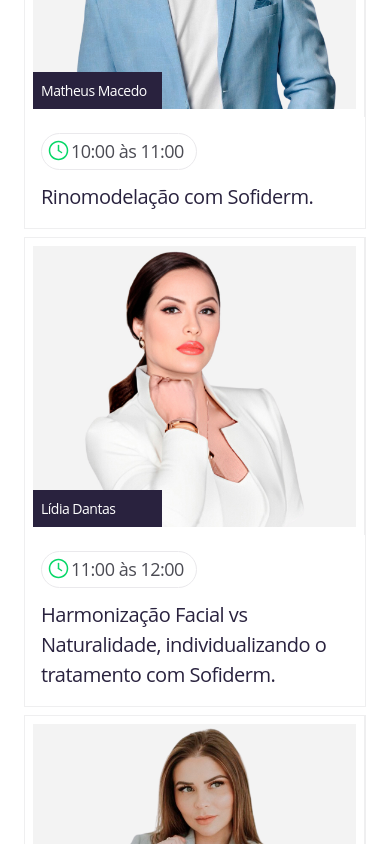
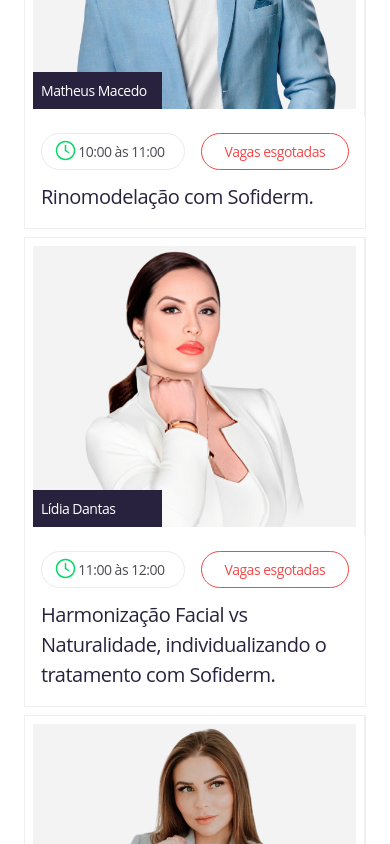
Before and after one commit to mattorresag/aeskins, a Next.js app: page / in a window 390 px wide. Shown: the part 1480-2324 px from the top of the page. Built offline with nearby package versions, Linux system fonts and the light colour scheme.

Commit message:
Add "esgotado" prop to ProgramacaoCard component

```diff
--- a/src/components/ProgramacaoCard/ProgramacaoCard.tsx
+++ b/src/components/ProgramacaoCard/ProgramacaoCard.tsx
@@ -8,9 +8,17 @@ interface Props {
   start: string;
   end: string;
   title: string;
+  esgotado?: boolean;
 }
 
-export const ProgramacaoCard = ({ avatar, end, name, start, title }: Props) => {
+export const ProgramacaoCard = ({
+  avatar,
+  end,
+  name,
+  start,
+  title,
+  esgotado = false,
+}: Props) => {
   return (
     <Flex className="flex-col md:flex-row w-full border-[1px] border-neutral-pure100">
       <Flex className="p-2 border-r-[1px] border-r-neutral-pure100">
@@ -41,7 +49,8 @@ export const ProgramacaoCard = ({ avatar, end, name, start, title }: Props) => {
         </Flex>
       </Flex>
       <Flex direction="col" className="md:p-6 p-4 gap-3" justify="center">
-        <Flex className="w-fit rounded-3xl pr-3 pl-1 py-1 border-[1px] border-secondary-pure10">
+        <Flex className="gap-4">
+          <Flex className="w-full justify-center md:w-fit rounded-3xl pr-3 pl-1 py-1 border-[1px] border-secondary-pure10">
             <svg
               xmlns="http://www.w3.org/2000/svg"
               width="25"
@@ -71,9 +80,17 @@ export const ProgramacaoCard = ({ avatar, end, name, start, title }: Props) => {
                 stroke-linejoin="round"
               />
             </svg>
-          <p className="text-neutral-pure500 font-[500] text-[18px] leading-[27px]">
+            <p className="text-neutral-pure500 font-[500] text-[14px] lg:text-[18px] leading-[27px]">
               {start} às {end}
             </p>
+          </Flex>
+          {esgotado && (
+            <Flex className="w-full justify-center md:w-fit rounded-3xl pr-3 pl-3 py-1 border-[1px] border-[#F44747]">
+              <p className="text-[#F44747] font-[500] text-[14px] lg:text-[18px] leading-[27px]">
+                Vagas esgotadas
+              </p>
+            </Flex>
+          )}
         </Flex>
         <p className="text-[20px] lg:text-[24px] text-secondary-pure font-[400]">
           {title}
--- a/src/features/Dates/Dates.tsx
+++ b/src/features/Dates/Dates.tsx
@@ -30,12 +30,14 @@ export const programacao = [
       start: "10:00",
       end: "11:00",
       title: "Rinomodelação com Sofiderm.",
+      esgotado: true,
     },
     {
       avatar: "/assets/lidia.jpg",
       name: "Lídia Dantas",
       start: "11:00",
       end: "12:00",
+      esgotado: true,
       title:
         "Harmonização Facial vs Naturalidade, individualizando o tratamento com Sofiderm.",
     },
@@ -44,6 +46,7 @@ export const programacao = [
       name: "Amanda Lopes",
       start: "14:00",
       end: "15:00",
+      esgotado: true,
       title: "Soluções de harmonização facial para o dia-a-dia clínico.",
     },
     {
@@ -51,6 +54,7 @@ export const programacao = [
       name: "Daniela Cardoso",
       start: "15:00",
       end: "16:00",
+      esgotado: true,
       title: "Tratamento do terço inferior e linha mandibular com Sofiderm.",
     },
     {
@@ -58,6 +62,7 @@ export const programacao = [
       name: "Marcela Espaladori",
       start: "16:00",
       end: "17:00",
+      esgotado: true,
       title:
         "Tratamento da região perioral e lábios associando técnicas de preenchimento com Sofiderm.",
     },
@@ -83,6 +88,7 @@ export const programacao = [
       name: "Fernanda Zanini",
       start: "11:00",
       end: "12:00",
+      esgotado: true,
       title: "Soluções de harmonização facial para o dia-a-dia clínico.",
     },
     {
@@ -90,6 +96,7 @@ export const programacao = [
       name: "Lídia Dantas",
       start: "14:00",
       end: "15:00",
+      esgotado: true,
       title:
         "Harmonização Facial vs Naturalidade, individualizando o tratamento com Sofiderm.",
     },
@@ -121,6 +128,7 @@ export const programacao = [
       name: "Amanda Lopes",
       start: "10:00",
       end: "11:00",
+      esgotado: true,
       title: "Soluções de harmonização facial para o dia-a-dia clínico.",
     },
     {
@@ -128,6 +136,7 @@ export const programacao = [
       name: "Lídia Dantas",
       start: "11:00",
       end: "12:00",
+      esgotado: true,
       title:
         "Harmonização Facial vs Naturalidade, individualizando o tratamento com Sofiderm.",
     },
@@ -136,6 +145,7 @@ export const programacao = [
       name: "Matheus Macedo",
       start: "14:00",
       end: "15:00",
+      esgotado: true,
       title: "Rinomodelação com Sofiderm.",
     },
     {
@@ -176,6 +186,7 @@ export const programacao = [
       name: "Lídia Dantas",
       start: "11:00",
       end: "12:00",
+      esgotado: true,
       title:
         "Harmonização Facial vs Naturalidade, individualizando o tratamento com Sofiderm.",
     },
```
Lines whose indentation alone changed are shown as unchanged.
